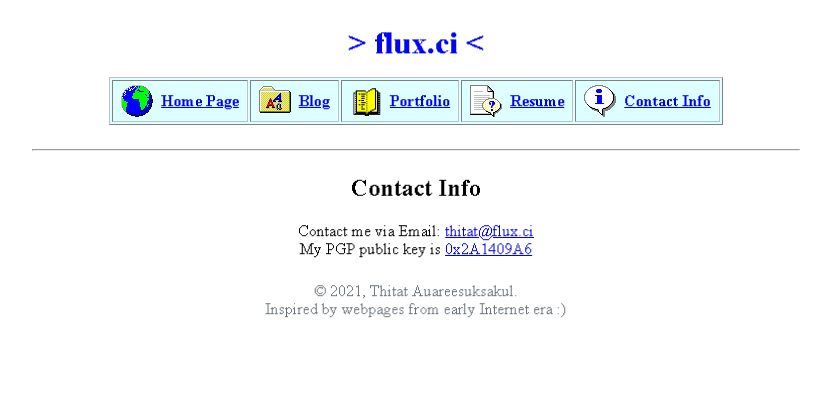
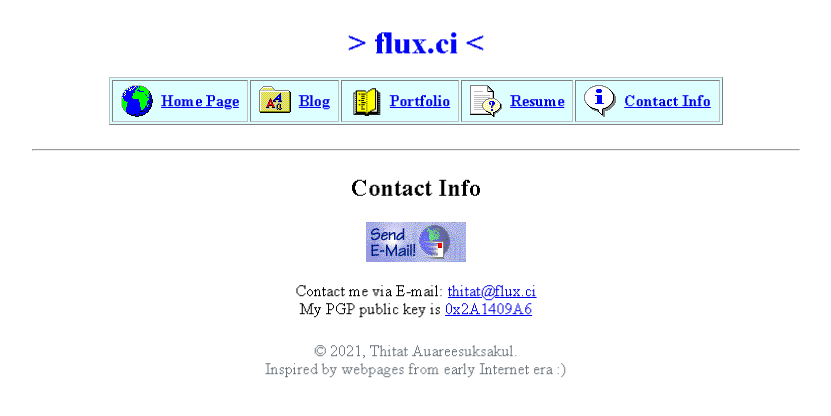
Before and after one commit to fluxth/flux-web, a Next.js app: page /contact in a window 1280 px wide. Shown: the top 416 px of the page, without its empty margins (224-1055 px from the left). Built offline with nearby package versions, Linux system fonts and the light colour scheme.

Commit message:
feat: add send mail gif in contact page

```diff
--- a/pages/contact.tsx
+++ b/pages/contact.tsx
@@ -1,7 +1,11 @@
 import type { NextPage } from 'next'
 import Head from 'next/head'
+import Image from 'next/image'
+
 import Header from '../components/Header'
 import Footer from '../components/Footer'
+
+import SendEmailImage from '../assets/images/sendemail.gif'
 
 import config from '../config'
 
@@ -17,8 +21,11 @@ const Contact: NextPage = () => {
         <Header />
         <div className="text-center">
           <h2>Contact Info</h2>
+          <a target="_blank" rel="noreferrer" href={"mailto:" + config.email}>
+            <Image src={SendEmailImage} alt="Send Email" unoptimized={true} />
+          </a>
           <p>
-            Contact me via Email:{' '}
+            Contact me via E-mail:{' '}
             <a target="_blank" rel="noreferrer" href={"mailto:" + config.email}>{config.email}</a>
             <br />
             My PGP public key is{' '}
```
Also changed, not shown: assets/images/sendemail.gif (added).
